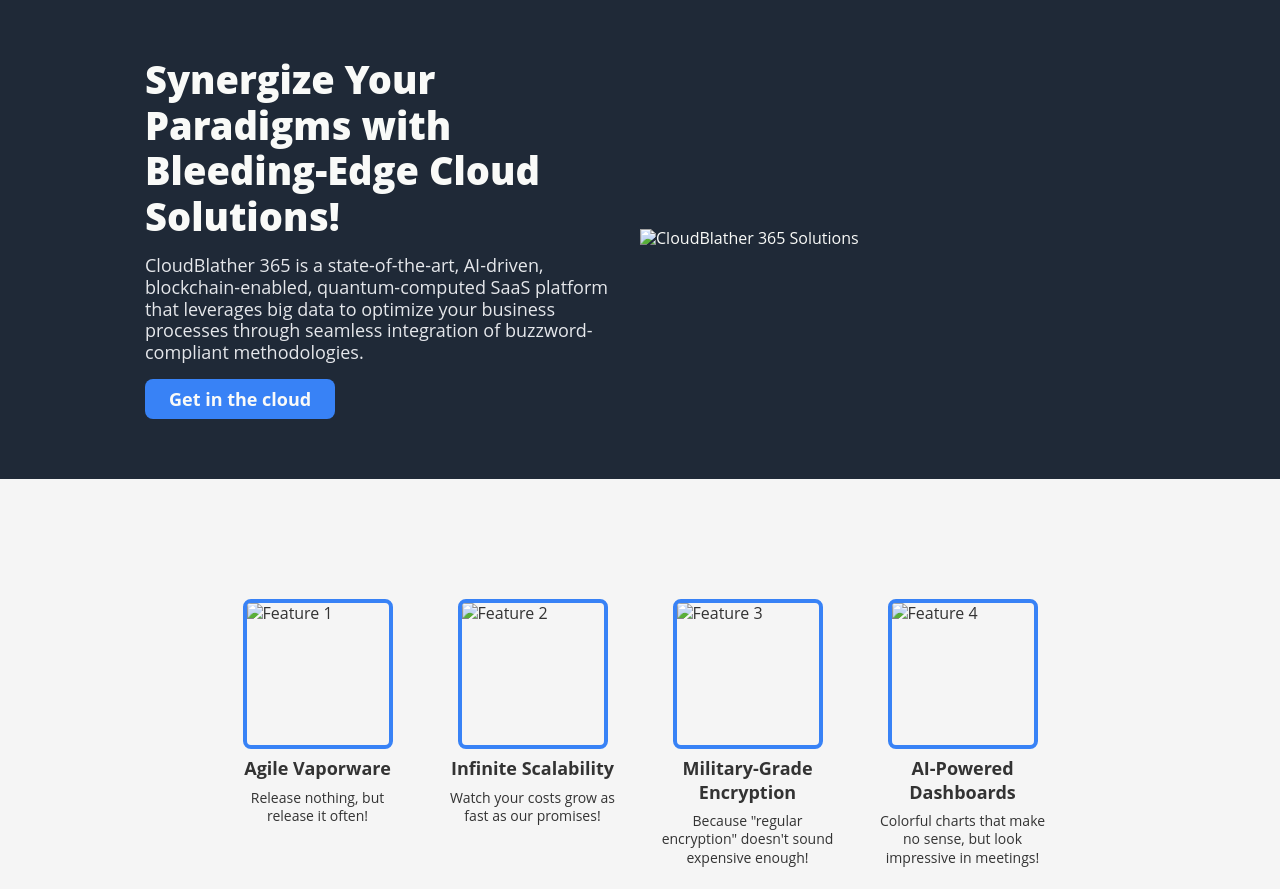
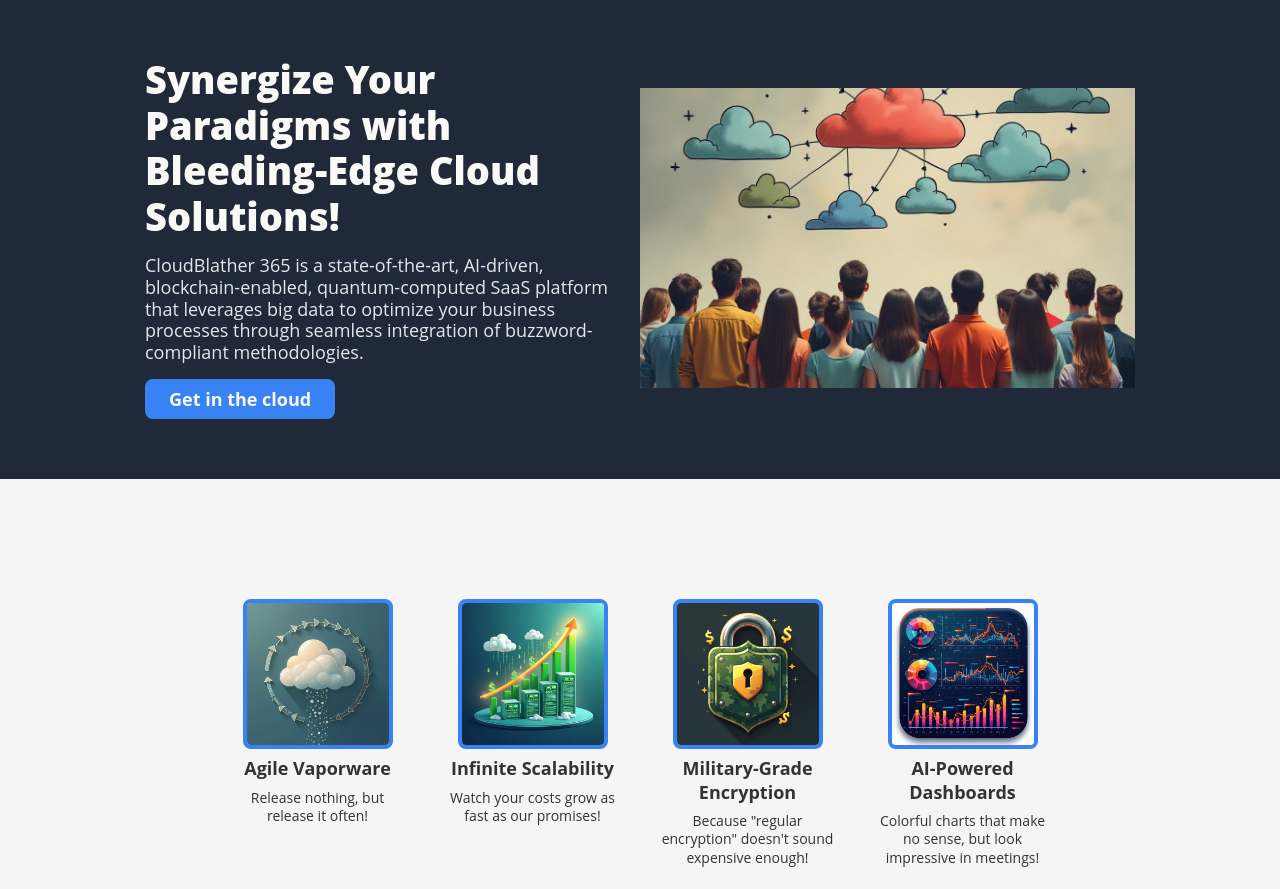
Before and after one commit to MicheleLonginotti/landing-page, a plain HTML site: page index.html in a window 1280 px wide. Shown: the part 63-952 px from the top of the page. Drawn offline with Linux system fonts and the light colour scheme.

Commit message:
Add images and completed html and css

```diff
--- a/index.html
+++ b/index.html
@@ -30,32 +30,32 @@
                 </p>
                 <button>Get in the cloud</button>
             </div>
-            <img class="hero-img" src="img/hero.png" alt="CloudBlather 365 Solutions">
+            <img class="hero-img" src="img/hero.webp" alt="CloudBlather 365 Solutions">
         </div>
         <div class="features-section">
             <div class="feature">
-                <img src="img/feature-1.png" alt="Feature 1">
+                <img src="img/agile.webp" alt="Agile Vaporware">
                 <h2>Agile Vaporware</h2>
                 <p>
                     Release nothing, but release it often!
                 </p>
             </div>
             <div class="feature">
-                <img src="img/feature-2.png" alt="Feature 2">
+                <img src="img/infinite.webp" alt="Infinite Scalability">
                 <h2>Infinite Scalability</h2>
                 <p>
                     Watch your costs grow as fast as our promises!
                 </p>
             </div>
             <div class="feature">
-                <img src="img/feature-3.png" alt="Feature 3">
+                <img src="img/military.webp" alt="Military-Grade Encryption">
                 <h2>Military-Grade Encryption</h2>
                 <p>
                     Because "regular encryption" doesn't sound expensive enough!
                 </p>
             </div>
             <div class="feature">
-                <img src="img/feature-4.png" alt="Feature 4">
+                <img src="img/dashboard.webp" alt="AI-Powered Dashboards">
                 <h2>AI-Powered Dashboards</h2>
                 <p>
                     Colorful charts that make no sense, but look impressive in meetings!
--- a/style.css
+++ b/style.css
@@ -131,6 +131,9 @@ main {
 
 .hero-img {
     flex: 0 0 50%;
+    height: 300px;
+    object-fit: cover;
+    overflow: hidden;
 }
 
 /* FEATURES SECTION */
@@ -245,5 +248,15 @@ main {
     padding: 12px 32px;
     font-size: 18px;
     font-weight: 700;
+}
 
+/* FOOTER */
+
+footer {
+    background-color: #1f2937;
+    color: #f9faf8;
+    display: flex;
+    justify-content: center;
+    align-items: center;
+    padding: 32px;
 }
```
Also changed, not shown: img/agile.webp (added), img/dashboard.webp (added), img/hero.webp (added), img/infinite.webp (added), img/military.webp (added).
